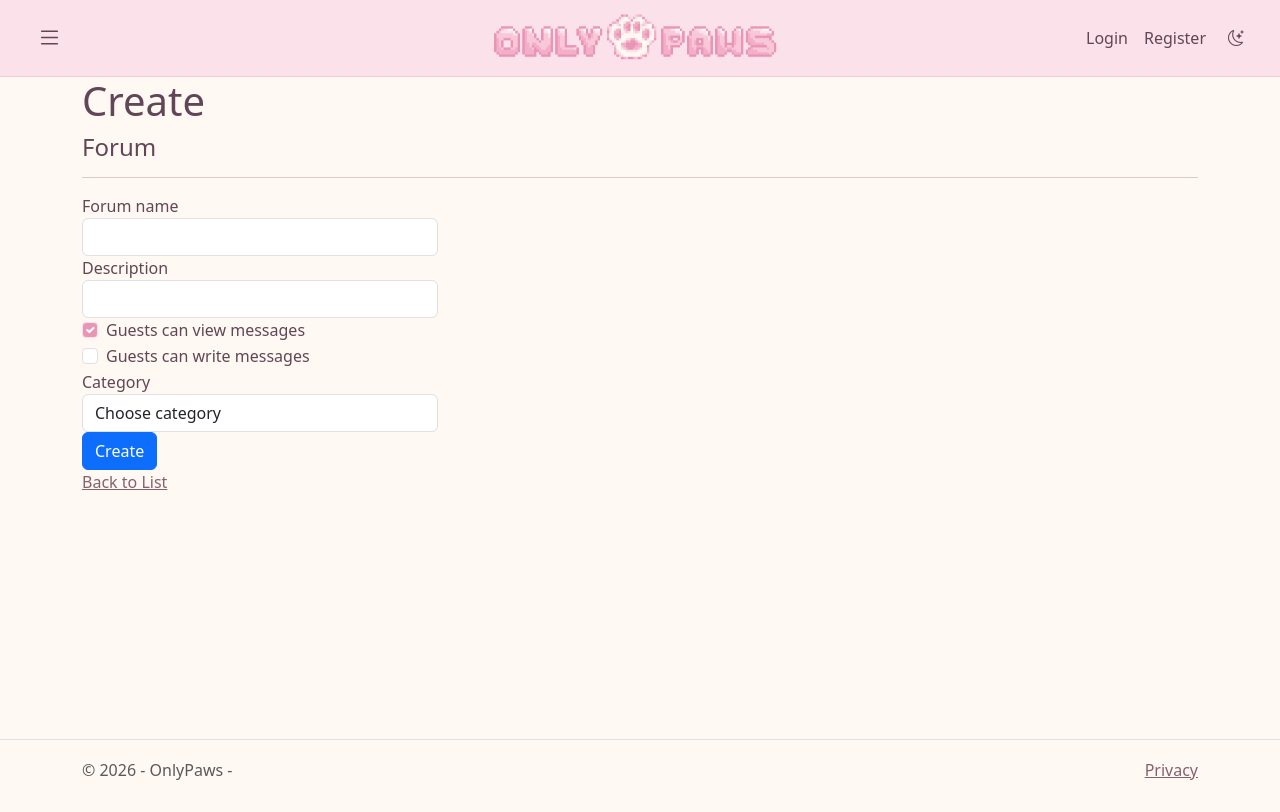
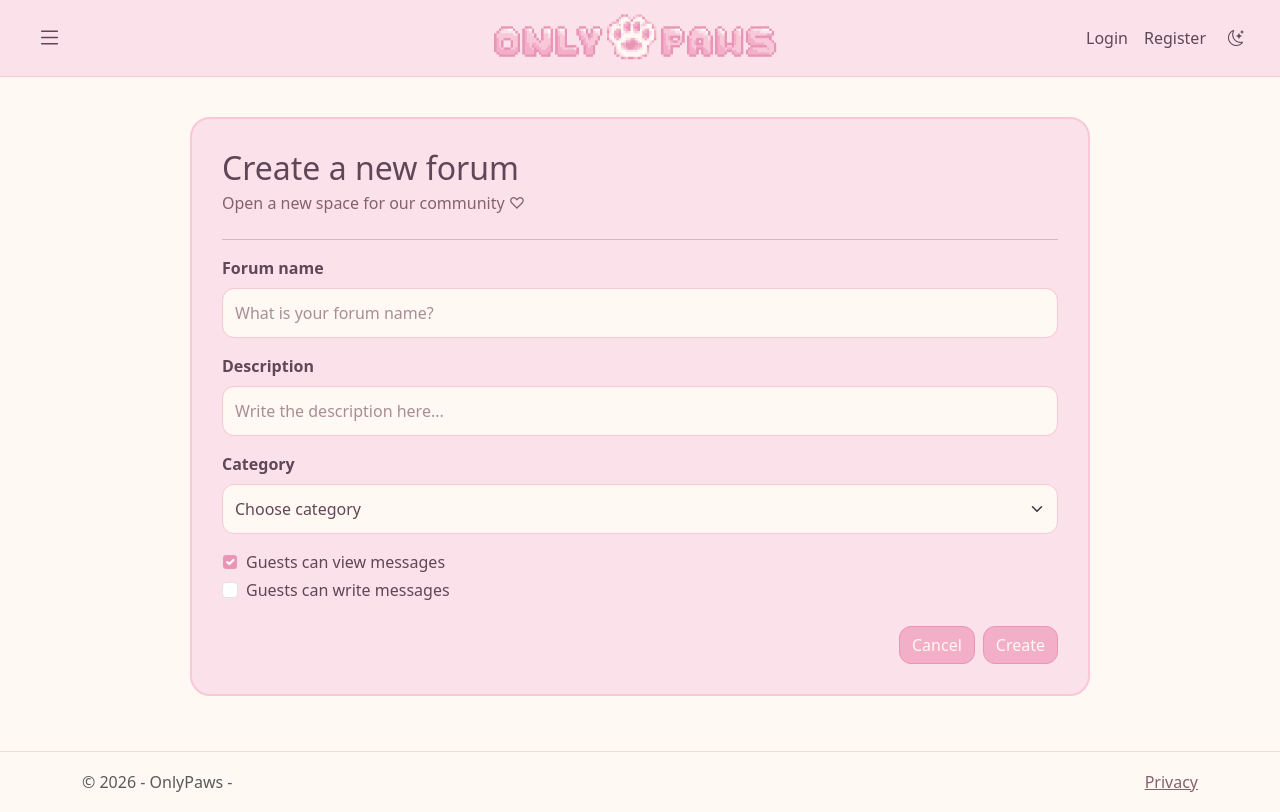
Before and after one commit to moliDoe/OnlyPaws, an ASP.NET Core app: page /Forum/Create in a window 1280 px wide. Before the commit the page ends 780 px from the top, so only its background shows below. Run offline with ASP.NET Core 8, Linux system fonts and the light colour scheme; style sheets or scripts are compiled from the project's sources; some libraries are stand-ins or nearby versions.

Commit message:
pretty create forum ♡

```diff
--- a/OnlyPaws/Views/Forum/Create.cshtml
+++ b/OnlyPaws/Views/Forum/Create.cshtml
@@ -4,52 +4,54 @@
     ViewData["Title"] = "Create";
 }
 
-<h1>Create</h1>
+@section Styles {
+    <link rel="stylesheet" href="~/css/forum.css" asp-append-version="true"/>
+}
 
-<h4>Forum</h4>
-<hr />
-<div class="row">
-    <div class="col-md-4">
+<div class="forum-form-card">
+    <h2 class="mb-1">Create a new forum</h2>
+    <p class="secondary-text mb-4">Open a new space for our community ♡</p>
+    <hr/>
+
     <form asp-action="Create">
         <div asp-validation-summary="ModelOnly" class="text-danger"></div>
-            <div class="form-group">
-                <label asp-for="Name" class="control-label"></label>
-                <input asp-for="Name" class="form-control" />
+        <div class="mb-3">
+            <label asp-for="Name" class="form-label"></label>
+            <input asp-for="Name" class="form-control forum-input" placeholder="What is your forum name?"/>
             <span asp-validation-for="Name" class="text-danger"></span>
         </div>
-            <div class="form-group">
-                <label asp-for="Description" class="control-label"></label>
-                <input asp-for="Description" class="form-control" />
+        <div class="mb-3">
+            <label asp-for="Description" class="form-label"></label>
+            <input asp-for="Description" class="form-control forum-input" placeholder="Write the description here..."/>
             <span asp-validation-for="Description" class="text-danger"></span>
         </div>
-            <div class="form-group form-check">
-                <label class="form-check-label">
-                    <input class="form-check-input" asp-for="AllowGuestRead" /> @Html.DisplayNameFor(model => model.AllowGuestRead)
-                </label>
-            </div>
-            <div class="form-group form-check">
-                <label class="form-check-label">
-                    <input class="form-check-input" asp-for="AllowGuestWrite" /> @Html.DisplayNameFor(model => model.AllowGuestWrite)
-                </label>
-            </div>
-            <div class="form-group">
-                <label asp-for="CategoryId" class="control-label"></label>
-                <select asp-for="CategoryId" class="form-control" asp-items="Model.Categories">
-                    <option>Choose category</option>
+        <div class="mb-3">
+            <label asp-for="CategoryId" class="form-label"></label>
+            <select asp-for="CategoryId" class="form-select forum-input" asp-items="Model.Categories">
+                <option value="">Choose category</option>
             </select>
             <span asp-validation-for="CategoryId" class="text-danger"></span>
         </div>
-            <div class="form-group">
-                <input type="submit" value="Create" class="btn btn-primary" />
+        <div class="mb-1 form-check">
+            <label class="form-check-label">
+                <input class="form-check-input"
+                       asp-for="AllowGuestRead"/> @Html.DisplayNameFor(model => model.AllowGuestRead)
+            </label>
+        </div>
+        <div class="mb-4 form-check">
+            <label class="form-check-label">
+                <input class="form-check-input"
+                       asp-for="AllowGuestWrite"/> @Html.DisplayNameFor(model => model.AllowGuestWrite)
+            </label>
+        </div>
+
+        <div class="d-flex justify-content-end gap-2">
+            <a asp-action="Index" class="btn btn-forum">Cancel</a>
+            <button type="submit" class="btn btn-forum">Create</button>
         </div>
     </form>
 </div>
-</div>
-
-<div>
-    <a asp-action="Index">Back to List</a>
-</div>
 
 @section Scripts {
-    @{await Html.RenderPartialAsync("_ValidationScriptsPartial");}
+    @{ await Html.RenderPartialAsync("_ValidationScriptsPartial"); }
 }
--- a/OnlyPaws/Views/Forum/CreateThread.cshtml
+++ b/OnlyPaws/Views/Forum/CreateThread.cshtml
@@ -11,7 +11,7 @@
         <span>New Thread</span>
     </div>
     <h2 class="mb-1">Start a new thread</h2>
-    <p class="secondary-text mb-4">Share your topic with the community</p>
+    <p class="secondary-text mb-4">Share your topic with the community ♡</p>
 
     <form method="post">
         <div class="mb-3">
```
Lines whose indentation alone changed are shown as unchanged.
